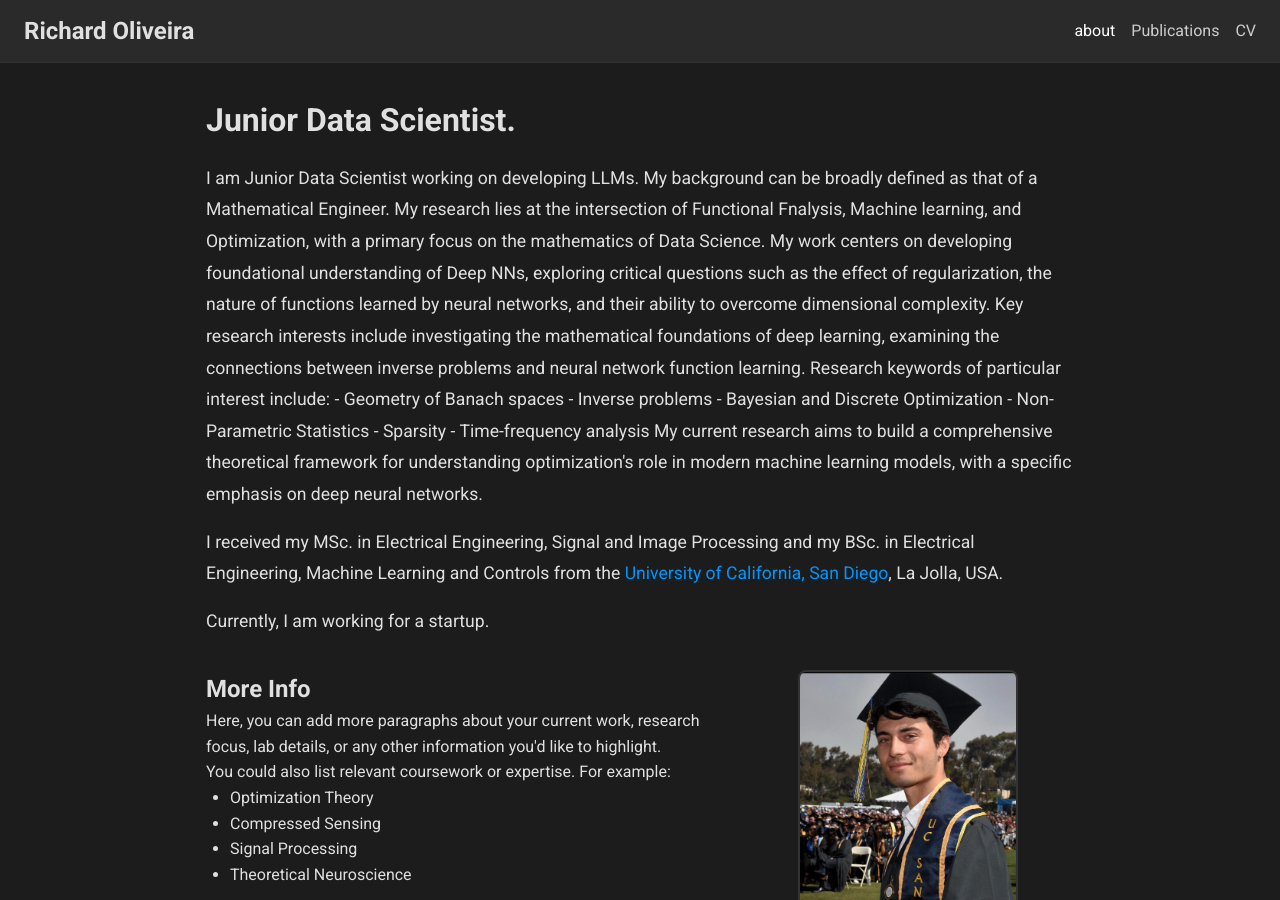
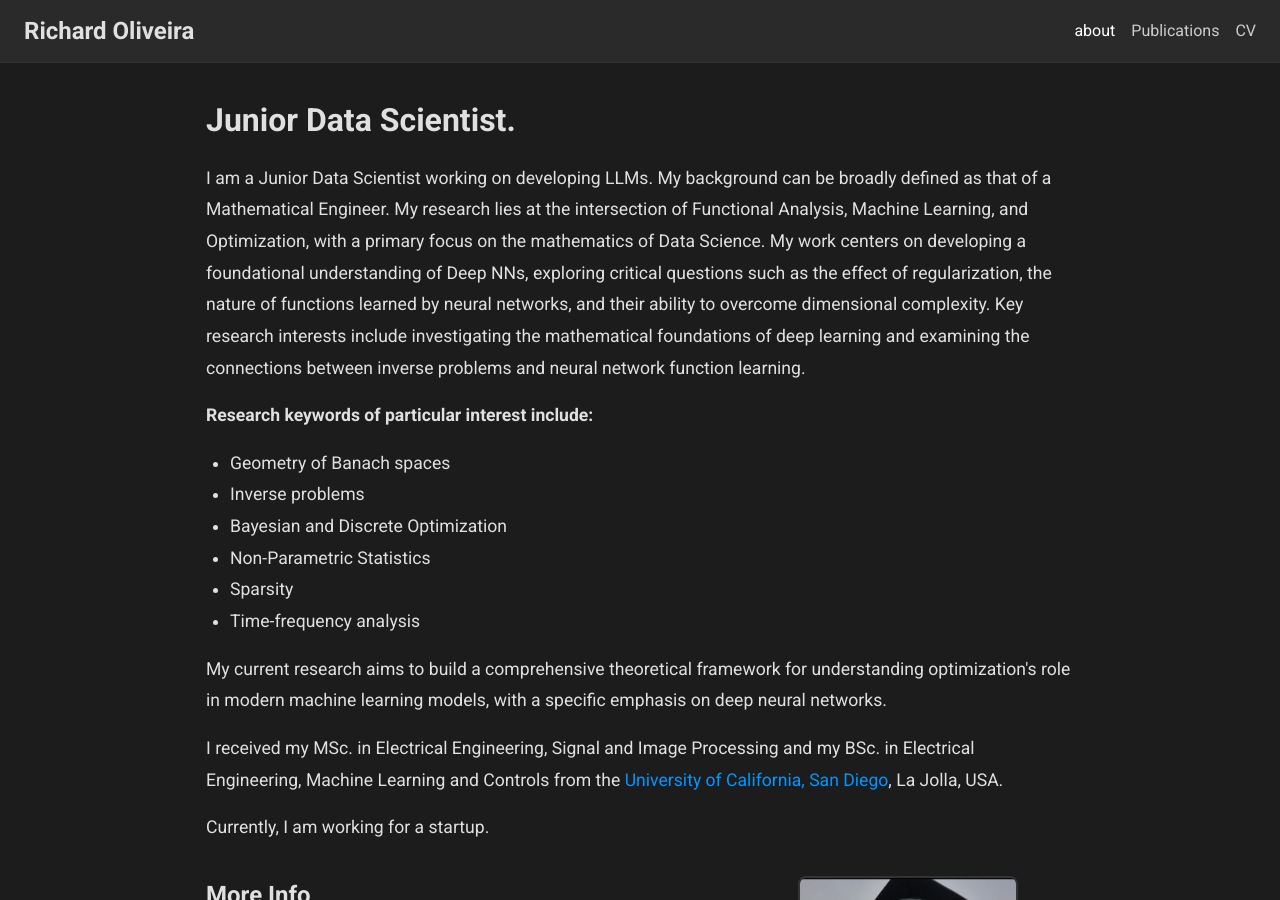
Before and after one commit to raolivei13/website_rich, a Jekyll site: the page index.html, which Jekyll copies as it is, in a window 1280 px wide and 900 px high. Built offline with Jekyll 4.4.1, drawn with Linux system fonts in a browser that asks for light colours.

Commit message:
Update index.html

```diff
--- a/index.html
+++ b/index.html
@@ -36,21 +36,29 @@
   <!-- Header / Intro Section -->
   <header class="header-section" id="about">
     <h1 class="main-title">Junior Data Scientist.</h1>
-    <p class="intro-paragraph">
-      I am Junior Data Scientist working on developing LLMs.
-      My background can be broadly defined as that of a Mathematical Engineer. My research lies at the intersection of Functional Fnalysis,
-      Machine learning, and Optimization, with a primary focus on the mathematics of Data Science. My work centers on developing foundational understanding of Deep NNs, exploring critical questions such as
-      the effect of regularization, the nature of functions learned by neural networks, and their ability to overcome dimensional complexity.
-      Key research interests include investigating the mathematical foundations of deep learning, examining the connections between inverse problems and neural network function learning.
-      Research keywords of particular interest include:
-        - Geometry of Banach spaces
-        - Inverse problems
-        - Bayesian and Discrete Optimization
-        - Non-Parametric Statistics
-        - Sparsity
-        - Time-frequency analysis
-      My current research aims to build a comprehensive theoretical framework for understanding optimization's role in modern machine learning models, with a specific emphasis on deep neural networks.
-    </p>
+<p class="intro-paragraph">
+  I am a Junior Data Scientist working on developing LLMs.
+  My background can be broadly defined as that of a Mathematical Engineer. My research lies at the intersection of Functional Analysis,
+  Machine Learning, and Optimization, with a primary focus on the mathematics of Data Science. My work centers on developing a foundational understanding of Deep NNs, exploring critical questions such as
+  the effect of regularization, the nature of functions learned by neural networks, and their ability to overcome dimensional complexity.
+  Key research interests include investigating the mathematical foundations of deep learning and examining the connections between inverse problems and neural network function learning.
+</p>
+
+<p class="intro-paragraph">
+  <strong>Research keywords of particular interest include:</strong>
+</p>
+<ul class="intro-paragraph">
+  <li>Geometry of Banach spaces</li>
+  <li>Inverse problems</li>
+  <li>Bayesian and Discrete Optimization</li>
+  <li>Non-Parametric Statistics</li>
+  <li>Sparsity</li>
+  <li>Time-frequency analysis</li>
+</ul>
+
+<p class="intro-paragraph">
+  My current research aims to build a comprehensive theoretical framework for understanding optimization's role in modern machine learning models, with a specific emphasis on deep neural networks.
+</p>
     <p class="intro-paragraph">
       I received my MSc. in Electrical Engineering, Signal and Image Processing and my BSc. in Electrical Engineering, Machine Learning and Controls
       from the <a href="#">University of California, San Diego</a>, La Jolla, USA.
```
